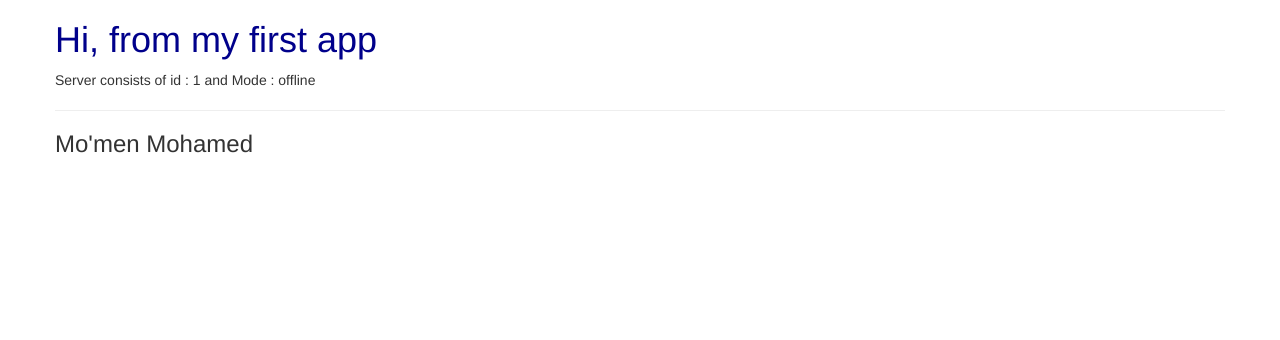
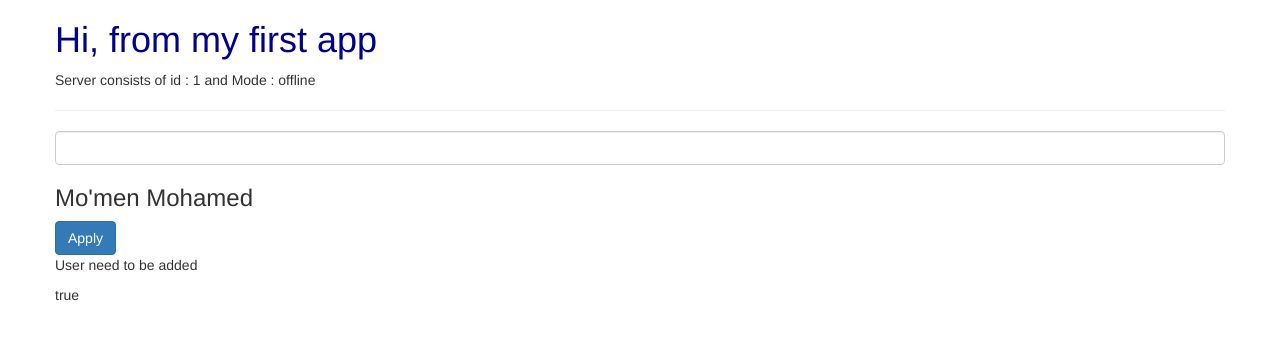
Before and after one commit to momen882001/Angular-1st-project, an Angular app in the folder my-first-project/: page / in a window 1280 px wide. Shown: the top 340 px of the page. Built offline with nearby package versions, Linux system fonts and the light colour scheme.

Commit message:
Data Binding

```diff
--- a/my-first-project/src/app/app.module.ts
+++ b/my-first-project/src/app/app.module.ts
@@ -4,6 +4,7 @@ import { BrowserModule } from '@angular/platform-browser';
 import { AppComponent } from './app.component';
 import { ServerComponent } from './server/server.component';
 import { UserComponent } from './user/user.component';
+import { FormsModule } from '@angular/forms';
 
 @NgModule({
   declarations: [
@@ -12,7 +13,8 @@ import { UserComponent } from './user/user.component';
     UserComponent
   ],
   imports: [
-    BrowserModule
+    BrowserModule,
+    FormsModule
   ],
   providers: [],
   bootstrap: [AppComponent]
--- a/my-first-project/src/app/server/server.component.ts
+++ b/my-first-project/src/app/server/server.component.ts
@@ -5,11 +5,12 @@ import { Component } from '@angular/core';
   templateUrl: './server.component.html',
   styleUrls: ['./server.component.css'],
 })
+
 export class ServerComponent {
   serverId: number = 1;
   serverMode: string = 'offline';
 
-  getServerMode() {
+  getServerMode() : string {
     return this.serverMode;
   }
 }
--- a/my-first-project/src/app/user/user.component.html
+++ b/my-first-project/src/app/user/user.component.html
@@ -1 +1,12 @@
+<input [(ngModel)]="inputText" type="text" class="form-control" />
+<p>{{ inputText }}</p>
 <h3>Mo'men Mohamed</h3>
+<button
+  [disabled]="!allowUser"
+  (click)="onCreatingUser()"
+  class="btn btn-primary"
+>
+  Apply
+</button>
+<p [innerText]="addingUser"></p>
+<p [innerText]="allowUser"></p>
--- a/my-first-project/src/app/user/user.component.ts
+++ b/my-first-project/src/app/user/user.component.ts
@@ -5,6 +5,23 @@ import { Component } from '@angular/core';
   templateUrl: './user.component.html',
   styleUrls: ['./user.component.css']
 })
+
 export class UserComponent {
+  inputText : string = ''
+  addingUser : string = "User need to be added"
+  allowUser : boolean = false;
+  constructor() {
+    setTimeout(() => {
+      this.allowUser = true;
+    },2000)
+  }
+
+  onCreatingUser() : void {
+    this.addingUser = "user added successfully"
+  }
+
+  handlingUpdating(event : Event) : void  {
+    this.inputText = (<HTMLInputElement>event.target).value
+  }
 
 }
```
